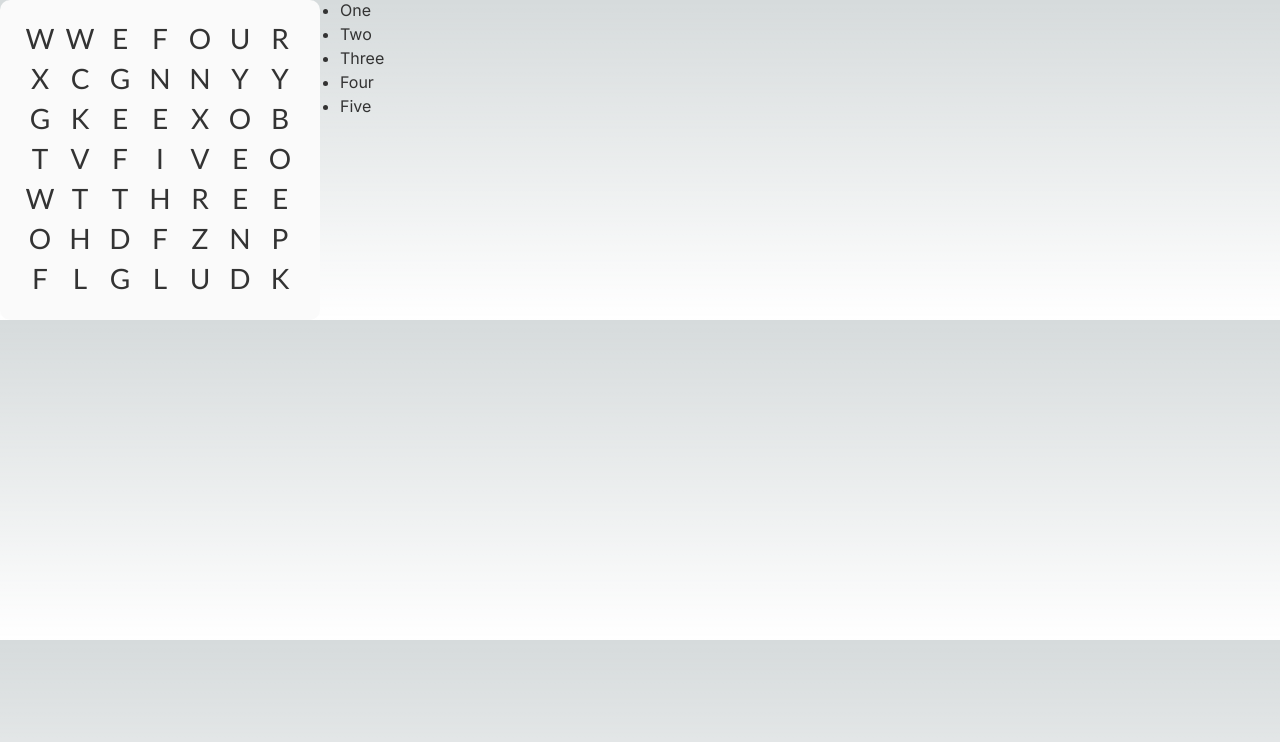
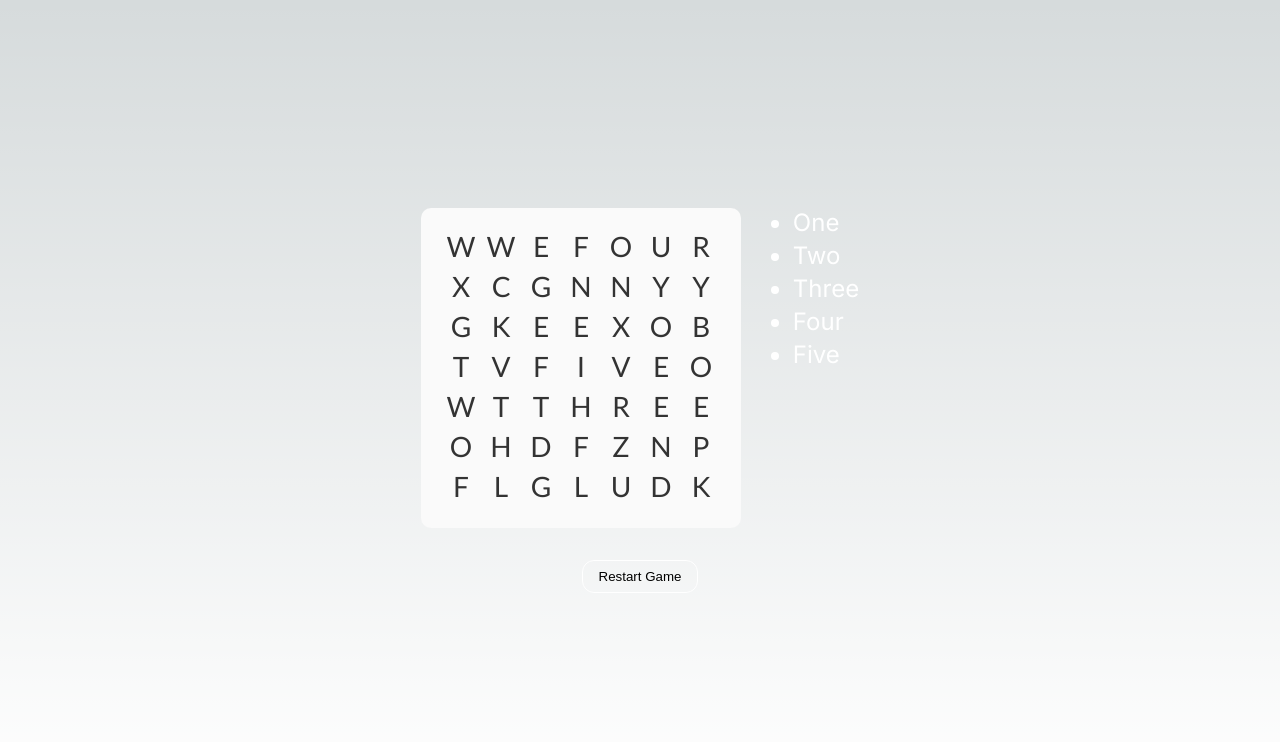
Before and after one commit to ZakharovVladyslav/word-search-game, a Next.js app: page / in a window 1280 px wide. Shown: the top 742 px of the page. Built offline with nearby package versions, Linux system fonts and the light colour scheme.

Commit message:
fix: styles

```diff
--- a/app/page.css
+++ b/app/page.css
@@ -1,10 +1,29 @@
 /* STYLE.CSS */
 /* CSS reset */
+
+body {
+  height: 100vh;
+
+  display: flex;
+  flex-direction: column;
+  justify-content: center;
+  align-items: center;
+}
 
 body,
 h1 {
     margin: 0;
     padding: 0;
+}
+
+main {
+    height: 100%;
+
+    display: flex;
+    flex-direction: column;
+    justify-content: center;
+    align-items: center;
+    gap: 2rem;
 }
 
 h1 {
@@ -13,6 +32,13 @@ h1 {
 
 body {
     color: #333;
+}
+
+.container {
+  display: flex;
+  justify-content: center;
+  align-items: flex-start;
+  gap: 2rem;
 }
 
 /* Common */
@@ -50,6 +76,9 @@ body {
 .ws-words {
     margin-left: 20px;
     text-align: left;
+
+    color: white;
+    font-size: 1.5rem;
 }
 
 .ws-word {
@@ -89,3 +118,20 @@ body {
 .ws-found {
     background: yellow;
 }
+
+.reset-game-btn {
+  cursor: pointer;
+
+  background-color: transparent;
+  transition: all 0.1s ease-in-out;
+
+  padding: 0.5rem 1rem;
+
+  border: 1px solid white;
+  border-radius: 0.75rem;
+}
+
+.reset-game-btn:hover {
+  background-color: rgba(255, 255, 255, 0.3);
+  transition: all 0.1s ease-in-out;
+}
--- a/app/page.tsx
+++ b/app/page.tsx
@@ -376,9 +376,11 @@ class WordSearch {
             this.settings.words.indexOf(words[1]) > -1
         ) {
             // Generate random RGB values
-            const randomColor = `rgb(${Math.floor(Math.random() * 128) + 128}, ${Math.floor(
-                Math.random() * 128) + 128}, ${Math.floor(Math.random() * 128) + 128})`;
-
+            const randomColor = `rgb(${
+                Math.floor(Math.random() * 128) + 128
+            }, ${Math.floor(Math.random() * 128) + 128}, ${
+                Math.floor(Math.random() * 128) + 128
+            })`;
 
             for (let i = 0; i < selected.length; i++) {
                 let row = selected[i].row + 1,
@@ -396,7 +398,10 @@ class WordSearch {
 
                     // Apply the same random color to the entire found word
                     // el.style.backgroundColor = randomColor;
-                    el.setAttribute("style", `background-color: ${randomColor}`);
+                    el.setAttribute(
+                        "style",
+                        `background-color: ${randomColor}`
+                    );
                 }
             }
 
@@ -480,8 +485,25 @@ class WordSearch {
     }
 }
 
-const WordSearchComponent: React.FC = () => {
+export default function Home(): JSX.Element {
     const [gameAreaEl, setGameAreaEl] = useState<HTMLElement | null>(null);
+
+    const restartGame = () => {
+        // Clear the existing game area
+        const gameArea = document.getElementById("ws-area");
+        if (gameArea) {
+            gameArea.innerHTML = "";
+        }
+
+        // Clear the existing words list
+        const wordsWrap = document.querySelector(".ws-words");
+        if (wordsWrap) {
+            wordsWrap.innerHTML = "";
+        }
+
+        // Set the game area element to null to trigger useEffect and initialize a new game
+        setGameAreaEl(null);
+    };
 
     useEffect(() => {
         if (gameAreaEl) {
@@ -502,11 +524,13 @@ const WordSearchComponent: React.FC = () => {
     }, [gameAreaEl]);
 
     return (
-        <div>
-            <div id="ws-area" ref={(el) => setGameAreaEl(el)}></div>
-            <ul className="ws-words"></ul>
-        </div>
+        <main>
+            <div className="container">
+                <div id="ws-area" ref={(el) => setGameAreaEl(el)}></div>
+                <ul className="ws-words"></ul>
+            </div>
+
+            <button className="reset-game-btn" onClick={restartGame}>Restart Game</button>
+        </main>
     );
-};
-
-export default WordSearchComponent;
+}
```
